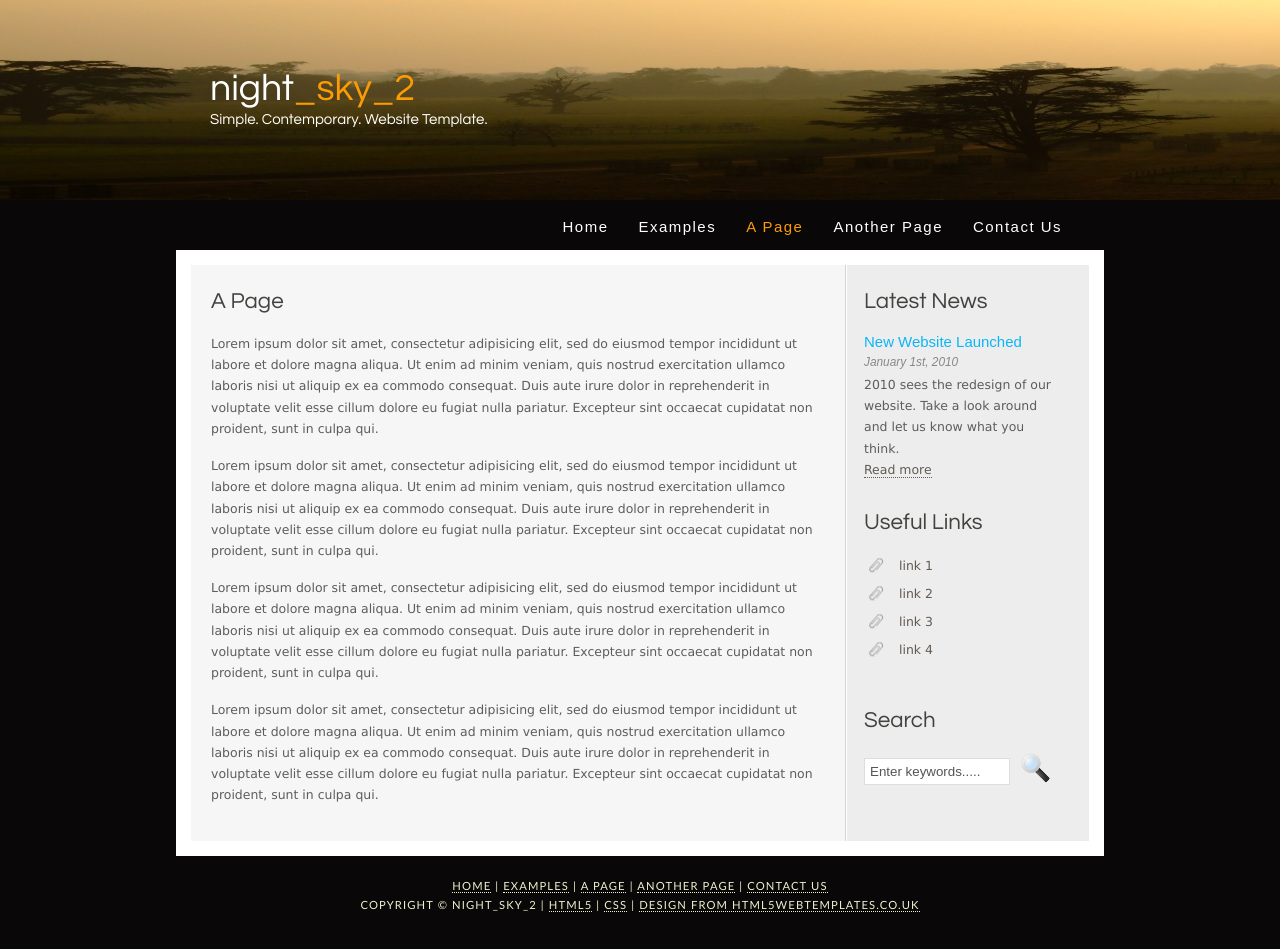
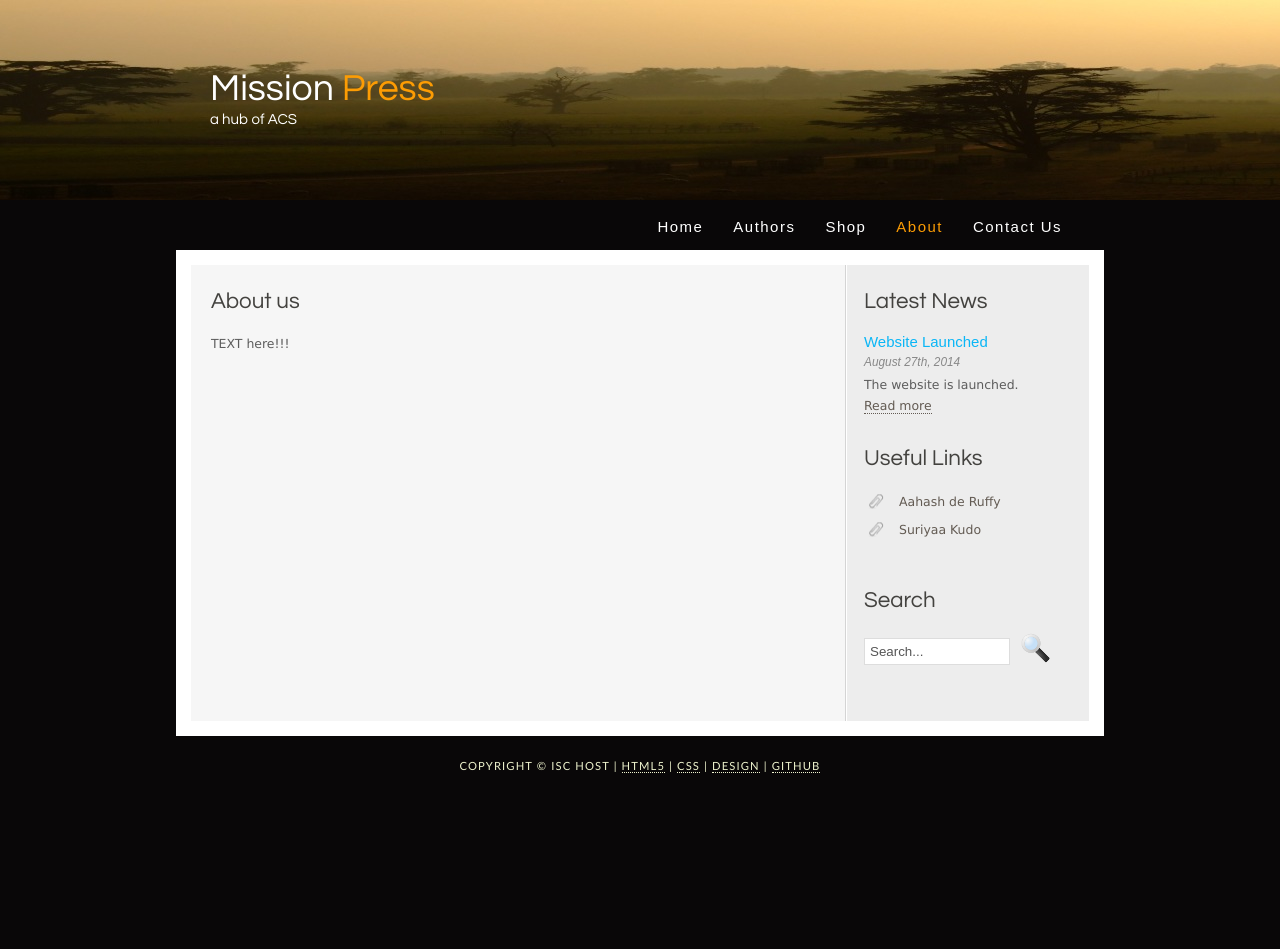
Before and after one commit to iSC-Host/mission-press.acs.isc, a plain HTML site: page about.html in a window 1280 px wide. After the commit the page ends 829 px from the top, so only its background shows below. Drawn offline with Linux system fonts and the light colour scheme.

Commit message:
Update about.html

```diff
--- a/about.html
+++ b/about.html
@@ -1,31 +1,38 @@
 <!DOCTYPE HTML>
 <html>
+<head>
 
-<head>
-  <title>night_sky_2 - a page</title>
-  <meta name="description" content="website description" />
-  <meta name="keywords" content="website keywords, website keywords" />
-  <meta http-equiv="content-type" content="text/html; charset=windows-1252" />
-  <link rel="stylesheet" type="text/css" href="style/style.css" />
-</head>
+  <!-- TITLE -->
+    <title>About us | ACS</title>
 
-<body>
+  <!-- INFO(S) -->
+    <meta name="description" content="The Mission Press website of ACS." />
+    <meta name="keywords" content="acs, mission press, isc host" />
+    <meta http-equiv="content-type" content="text/html; charset=windows-1252" />
+
+  <!-- STYLESHEET(S) -->
+    <link rel="stylesheet" type="text/css" href="style/style.css" />
+
+  </head>
+  <body>
+<!-- SITE START -->
+
   <div id="main">
     <div id="header">
       <div id="logo">
         <div id="logo_text">
           <!-- class="logo_colour", allows you to change the colour of the text -->
-          <h1><a href="index.html">night<span class="logo_colour">_sky_2</span></a></h1>
-          <h2>Simple. Contemporary. Website Template.</h2>
+          <h1><a href="index.html">Mission <span class="logo_colour">Press</span></a></h1>
+          <h2>a hub of ACS</h2>
         </div>
       </div>
       <div id="menubar">
         <ul id="menu">
           <!-- put class="selected" in the li tag for the selected page - to highlight which page you're on -->
           <li><a href="index.html">Home</a></li>
-          <li><a href="examples.html">Examples</a></li>
-          <li class="selected"><a href="page.html">A Page</a></li>
-          <li><a href="another_page.html">Another Page</a></li>
+          <li><a href="authors">Authors</a></li>
+          <li><a href="shop">Shop</a></li>
+          <li class="selected"><a href="about.html">About</a></li>
           <li><a href="contact.html">Contact Us</a></li>
         </ul>
       </div>
@@ -33,36 +40,33 @@
     <div id="site_content">
       <div class="sidebar">
         <h1>Latest News</h1>
-        <h4>New Website Launched</h4>
-        <h5>January 1st, 2010</h5>
-        <p>2010 sees the redesign of our website. Take a look around and let us know what you think.<br /><a href="#">Read more</a></p>
+        <h4>Website Launched</h4>
+        <h5>August 27th, 2014</h5>
+        <p>The website is launched.<br /><a href="blog">Read more</a></p>
         <h1>Useful Links</h1>
         <ul>
-          <li><a href="#">link 1</a></li>
-          <li><a href="#">link 2</a></li>
-          <li><a href="#">link 3</a></li>
-          <li><a href="#">link 4</a></li>
+          <li><a href="authors/aahashderuffy.html">Aahash de Ruffy</a></li>
+          <li><a href="authors/suriyaakudo.html">Suriyaa Kudo</a></li>
         </ul>
         <h1>Search</h1>
         <form method="post" action="#" id="search_form">
           <p>
-            <input class="search" type="text" name="search_field" value="Enter keywords....." />
+            <input class="search" type="text" name="search_field" value="Search..." />
             <input name="search" type="image" style="border: 0; margin: 0 0 -9px 5px;" src="style/search.png" alt="Search" title="Search" />
           </p>
         </form>
       </div>
       <div id="content">
-        <h1>A Page</h1>
-        <p>Lorem ipsum dolor sit amet, consectetur adipisicing elit, sed do eiusmod tempor incididunt ut labore et dolore magna aliqua. Ut enim ad minim veniam, quis nostrud exercitation ullamco laboris nisi ut aliquip ex ea commodo consequat. Duis aute irure dolor in reprehenderit in voluptate velit esse cillum dolore eu fugiat nulla pariatur. Excepteur sint occaecat cupidatat non proident, sunt in culpa qui.</p>
-        <p>Lorem ipsum dolor sit amet, consectetur adipisicing elit, sed do eiusmod tempor incididunt ut labore et dolore magna aliqua. Ut enim ad minim veniam, quis nostrud exercitation ullamco laboris nisi ut aliquip ex ea commodo consequat. Duis aute irure dolor in reprehenderit in voluptate velit esse cillum dolore eu fugiat nulla pariatur. Excepteur sint occaecat cupidatat non proident, sunt in culpa qui.</p>
-        <p>Lorem ipsum dolor sit amet, consectetur adipisicing elit, sed do eiusmod tempor incididunt ut labore et dolore magna aliqua. Ut enim ad minim veniam, quis nostrud exercitation ullamco laboris nisi ut aliquip ex ea commodo consequat. Duis aute irure dolor in reprehenderit in voluptate velit esse cillum dolore eu fugiat nulla pariatur. Excepteur sint occaecat cupidatat non proident, sunt in culpa qui.</p>
-        <p>Lorem ipsum dolor sit amet, consectetur adipisicing elit, sed do eiusmod tempor incididunt ut labore et dolore magna aliqua. Ut enim ad minim veniam, quis nostrud exercitation ullamco laboris nisi ut aliquip ex ea commodo consequat. Duis aute irure dolor in reprehenderit in voluptate velit esse cillum dolore eu fugiat nulla pariatur. Excepteur sint occaecat cupidatat non proident, sunt in culpa qui.</p>
+        <h1>About us</h1>
+        <p>TEXT here!!!</p>
       </div>
     </div>
     <div id="footer">
-      <p><a href="index.html">Home</a> | <a href="examples.html">Examples</a> | <a href="page.html">A Page</a> | <a href="another_page.html">Another Page</a> | <a href="contact.html">Contact Us</a></p>
-      <p>Copyright &copy; night_sky_2 | <a href="http://validator.w3.org/check?uri=referer">HTML5</a> | <a href="http://jigsaw.w3.org/css-validator/check/referer">CSS</a> | <a href="http://www.html5webtemplates.co.uk">design from HTML5webtemplates.co.uk</a></p>
+      <p>Copyright &copy; iSC Host | <a href="http://validator.w3.org/check?uri=referer">HTML5</a> | <a href="http://jigsaw.w3.org/css-validator/check/referer">CSS</a> | <a href="http://www.html5webtemplates.co.uk" alt="design from HTML5webtemplates.co.uk">Design</a> | <a href="https://github.com/iSC-Host/mission-press.acs.isc">GitHub</a></p>
     </div>
   </div>
-</body>
+
+<!-- SITE END -->
+  </body>
 </html>
+<!-- Built with <3 by iSC Host for ACS -->
```
